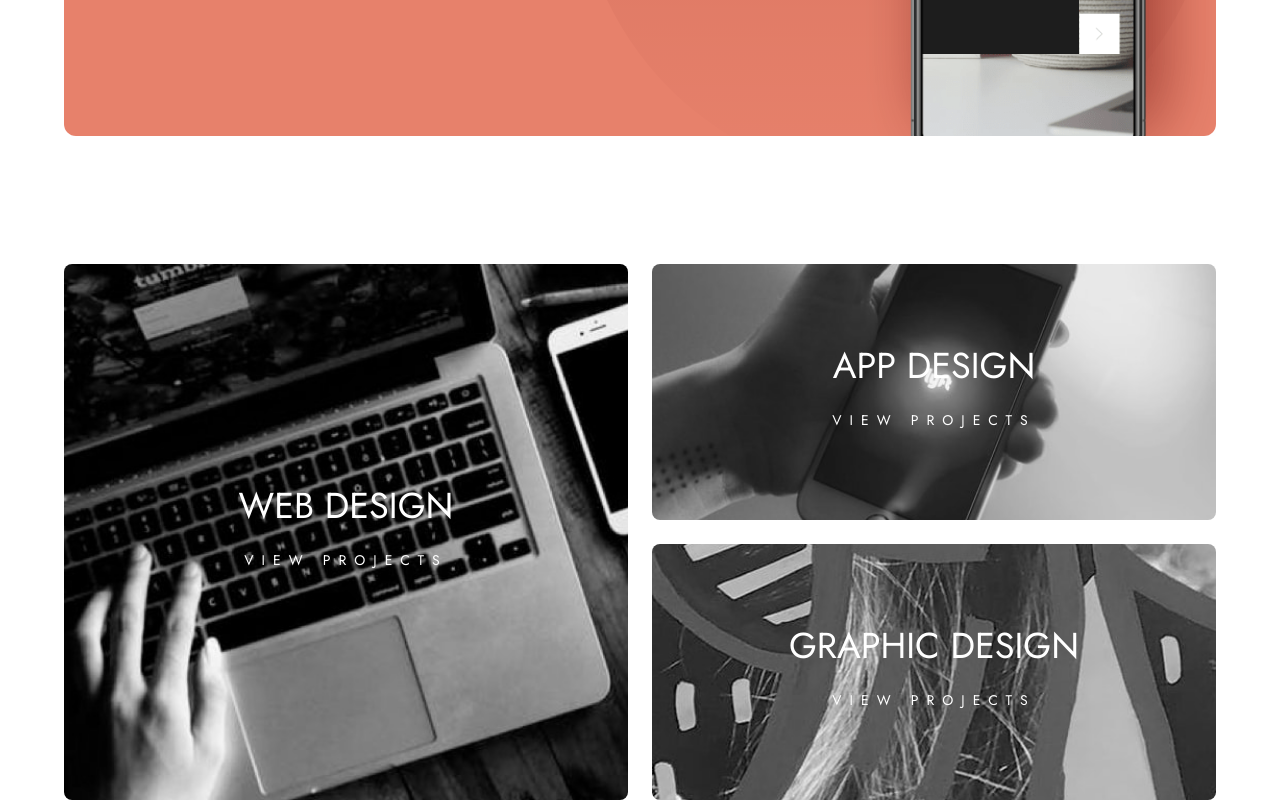
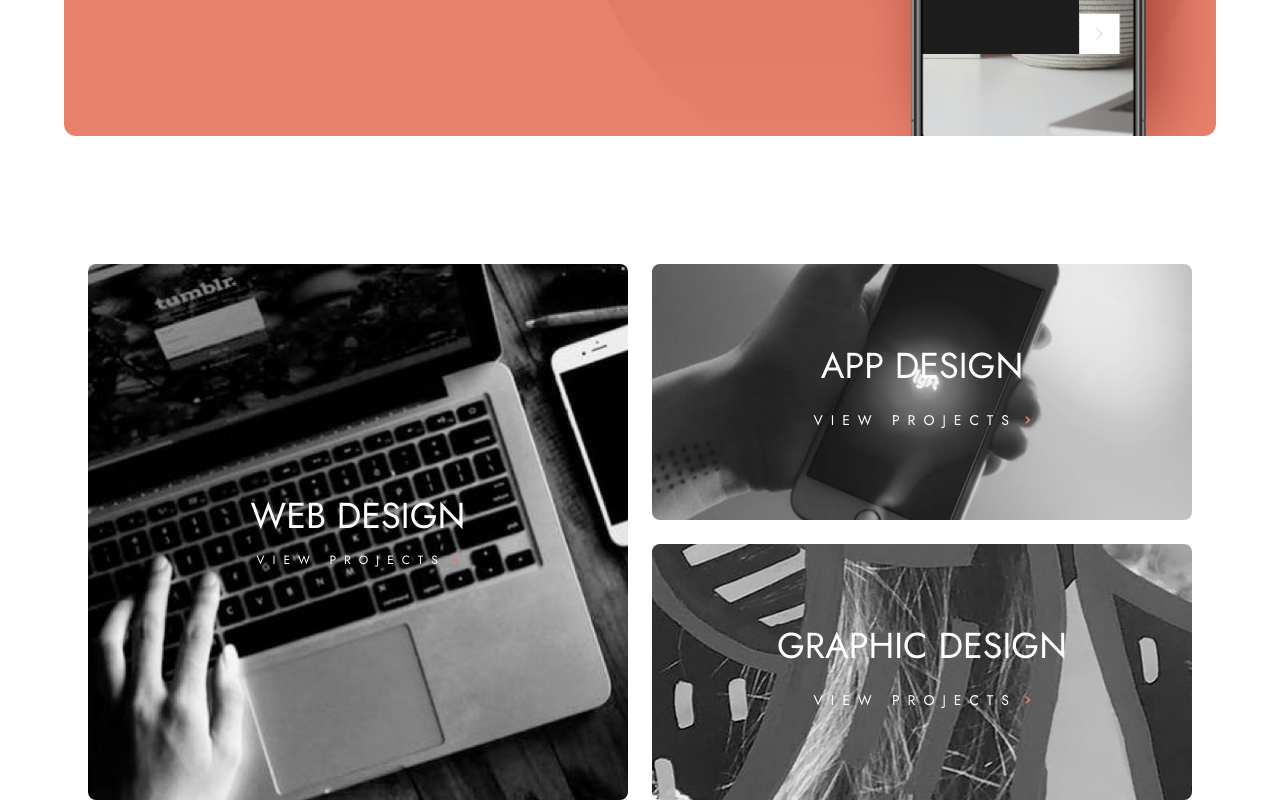
Before and after one commit to SheeloveDol/designo, a React (Vite) app: page / in a window 1280 px wide. Shown: the part 488-1288 px from the top of the page. Built offline with nearby package versions, Linux system fonts and the light colour scheme.

Commit message:
Finished the projects section

```diff
--- a/src/pages/Home.jsx
+++ b/src/pages/Home.jsx
@@ -3,6 +3,8 @@ import BgPattern from "../assets/home/desktop/bg-pattern-hero-home.svg";
 import AppDesingImg from "../assets/home/desktop/image-app-design.jpg";
 import WebDesignImg from "../assets/home/desktop/image-web-design-large.jpg";
 import GraphicDesignImg from "../assets/home/desktop/image-graphic-design.jpg";
+import { Link } from "react-router-dom";
+import RightArrow from "../assets/shared/desktop/icon-right-arrow.svg";
 
 export const Home = () => {
   return (
@@ -27,9 +29,12 @@ export const Home = () => {
               fully responsive websites, app design, and engaging brand
               experiences. Find out more about our services.
             </p>
-            <button className="mt-10  p-3 text-black bg-white rounded-md">
+
+            <Link to="/about">
+              <button className="mt-10  p-3 text-black bg-white rounded-md hover:bg-lightPeach hover:text-white">
                 LEARN MORE
               </button>
+            </Link>
           </div>
           <div className=" ">
             <div
@@ -44,9 +49,12 @@ export const Home = () => {
       </section>
 
       {/* PROJECTS SECTION */}
-      <section className="mt-32 gap-6 grid  lg:grid-cols-2 ">
+      <section className="mt-32 mx-6 gap-6 grid  lg:grid-cols-2 ">
+
+        {/*Web Design card */}
+        <Link to="/webDesign" className="row-span-2">
           <div
-          className="h-64 rounded-lg bg-no-repeat bg-cover bg-bottom  row-span-2 lg:h-full cursor-pointer overflow-hidden"
+            className="h-64 rounded-lg bg-no-repeat bg-cover bg-bottom lg:h-full cursor-pointer overflow-hidden"
             style={{
               backgroundImage: `url('${WebDesignImg}')`,
             }}
@@ -55,11 +63,18 @@ export const Home = () => {
               <h3 className="text-2xl lg:text-4xl lg:mb-4 text-white ">
                 WEB DESIGN
               </h3>
-            <p className="text-white text-sm leading-9 tracking-[0.5rem]">
+              <div className="flex items-center">
+                <p className="text-white text-sm lg:text-xs leading-9 tracking-[0.5rem]">
                   VIEW PROJECTS
                 </p>
+                <img src={RightArrow} alt="Right arrow" className="h-2 ml-2" />
               </div>
             </div>
+          </div>
+        </Link>
+
+        {/*App Design Card */}
+        <Link to="/appDesign">
           <div
             className="h-64 rounded-lg bg-no-repeat bg-cover bg-center flex flex-col items-center justify-center cursor-pointer overflow-hidden"
             style={{
@@ -70,11 +85,18 @@ export const Home = () => {
               <h3 className="text-2xl lg:text-4xl lg:mb-4 text-white">
                 APP DESIGN
               </h3>
+              <div className="flex items-center">
                 <p className="text-white text-sm leading-9 tracking-[0.5rem]">
                   VIEW PROJECTS
                 </p>
+                <img src={RightArrow} alt="Right arrow" className="h-2 ml-2" />
               </div>
             </div>
+          </div>
+        </Link>
+
+        {/*Graphic Design Card */}
+        <Link to="/graphicDesign">
           <div
             className="h-64 rounded-lg bg-no-repeat bg-cover bg-center flex flex-col items-center justify-center cursor-pointer overflow-hidden"
             style={{
@@ -85,11 +107,16 @@ export const Home = () => {
               <h3 className="text-2xl lg:text-4xl lg:mb-4 text-white">
                 GRAPHIC DESIGN
               </h3>
+              <div className="flex items-center">
                 <p className="text-white text-sm leading-9 tracking-[0.5rem]">
                   VIEW PROJECTS
                 </p>
+                <img src={RightArrow} alt="Right arrow" className="h-2 ml-2" />
               </div>
             </div>
+          </div>
+        </Link>
+
       </section>
     </div>
   );
```
Lines whose indentation alone changed are shown as unchanged.
